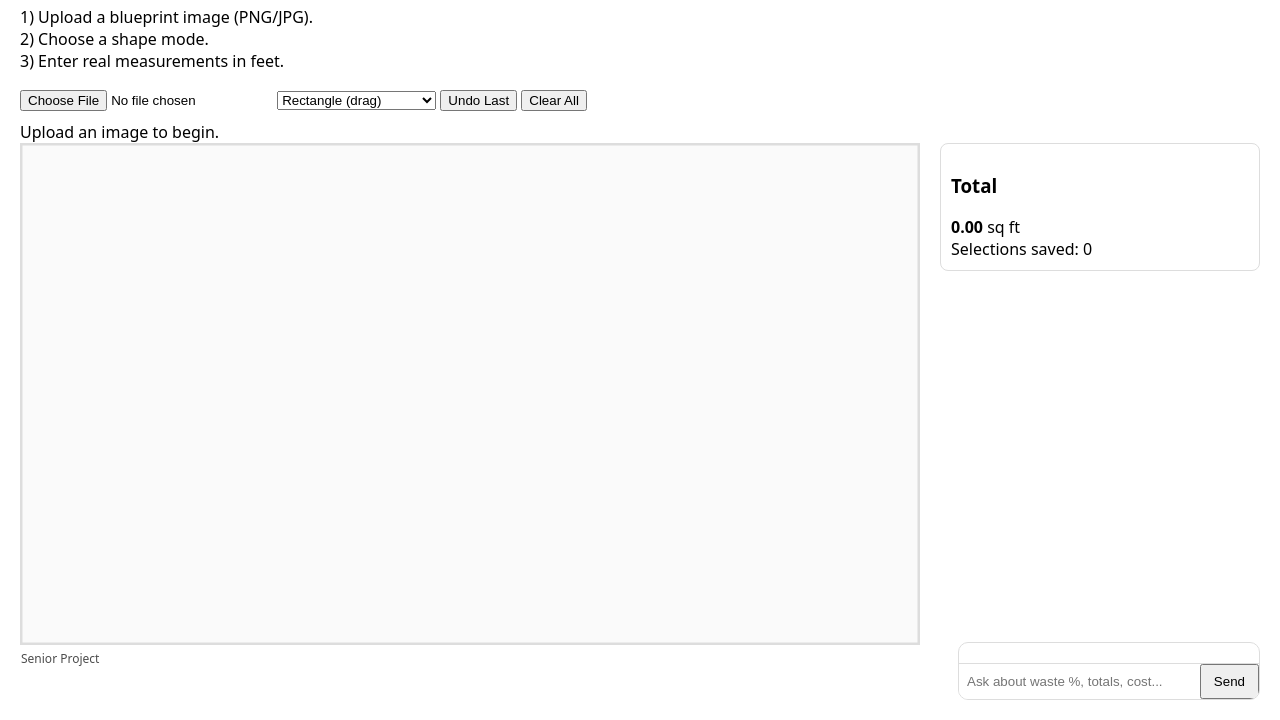
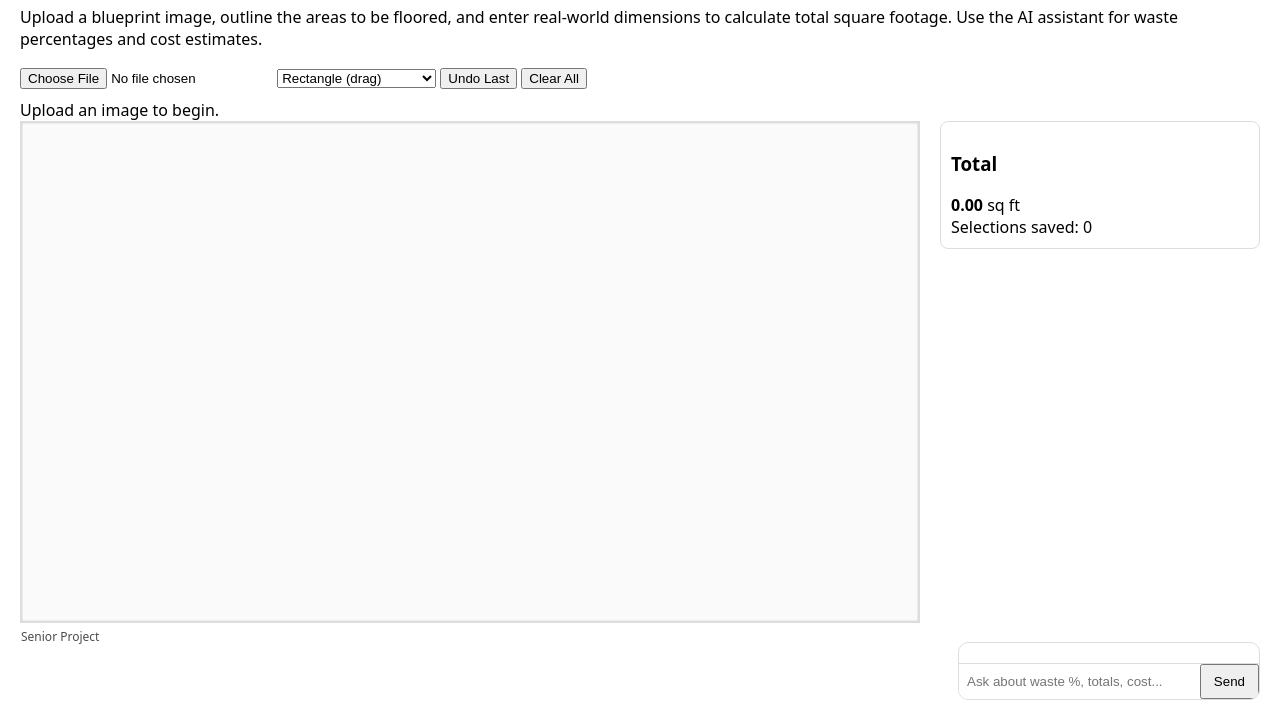
Before and after one commit to ari-923/seniorproject, a plain HTML site: page index.html in a window 1280 px wide. Shown: the part 80-800 px from the top of the page. Drawn offline with Linux system fonts and the light colour scheme.

Commit message:
Update index.html

```diff
--- a/index.html
+++ b/index.html
@@ -1,65 +1,59 @@
-<!-- Starts the HTML document and sets the language. -->
 <!DOCTYPE html>
 <html lang="en">
 <head>
   <meta charset="UTF-8" />
-<!-- Loads the CSS stylesheet for page styling. -->
   <title>Blueprint Flooring Estimator</title>
   <meta name="viewport" content="width=device-width, initial-scale=1" />
   <link rel="stylesheet" href="./styles.css" />
 </head>
-<!-- Shows the page title. -->
+
 <body>
   <h1>Blueprint Flooring Estimator</h1>
-<!-- Defines the next group of UI elements. -->
+
   <p>
-1) Upload a blueprint image (PNG/JPG).<br>
-2) Choose a shape mode.<br>
-3) Enter real measurements in feet.
-<!-- Adds the blueprint file upload control. -->
+    Upload a blueprint image, outline the areas to be floored, and enter real-world
+    dimensions to calculate total square footage. Use the AI assistant for waste
+    percentages and cost estimates.
   </p>
+
   <div class="controls">
     <input type="file" id="blueprintInput" accept="image/png,image/jpeg" />
-<!-- Adds the shape mode dropdown (rectangle/circle/triangle). -->
     <select id="shapeMode">
       <option value="rect">Rectangle (drag)</option>
       <option value="circle">Circle (drag radius)</option>
       <option value="tri">Triangle (click 3 points)</option>
-<!-- Adds Undo and Clear buttons. -->
     </select>
+
     <button id="undoBtn">Undo Last</button>
     <button id="clearBtn">Clear All</button>
-<!-- Adds a status area for instructions and feedback. -->
   </div>
+
   <div id="statusOut">Upload an image to begin.</div>
-<!-- Adds the drawing canvas where the blueprint and shapes appear. -->
+
   <div class="layout">
     <div class="canvasWrap">
       <canvas id="canvas"></canvas>
       <div class="tip">Senior Project</div>
-<!-- Defines the next group of UI elements. -->
     </div>
+
     <div class="summary">
       <h3>Total</h3>
-<!-- Adds the totals and saved-selection summary panel. -->
       <div><strong><span id="totalOut">0.00</span></strong> sq ft</div>
       <div>Selections saved: <span id="countOut">0</span></div>
       <div id="listOut"></div>
     </div>
-<!-- Adds the floating chat UI for asking the estimator questions. -->
   </div>
+
   <!-- Floating AI chat -->
   <div id="chatWidget">
-<!-- Adds the floating chat UI for asking the estimator questions. -->
     <div id="chatLog"></div>
     <div class="chatInput">
       <input id="chatInput" placeholder="Ask about waste %, totals, cost..." />
       <button id="chatSend">Send</button>
-<!-- Loads the main estimator JavaScript. -->
     </div>
   </div>
+
   <script src="./app.js"></script>
-<!-- Loads the chat widget JavaScript. -->
   <script src="./chatbot.js"></script>
 </body>
 </html>
```
Lines whose indentation alone changed are shown as unchanged.
